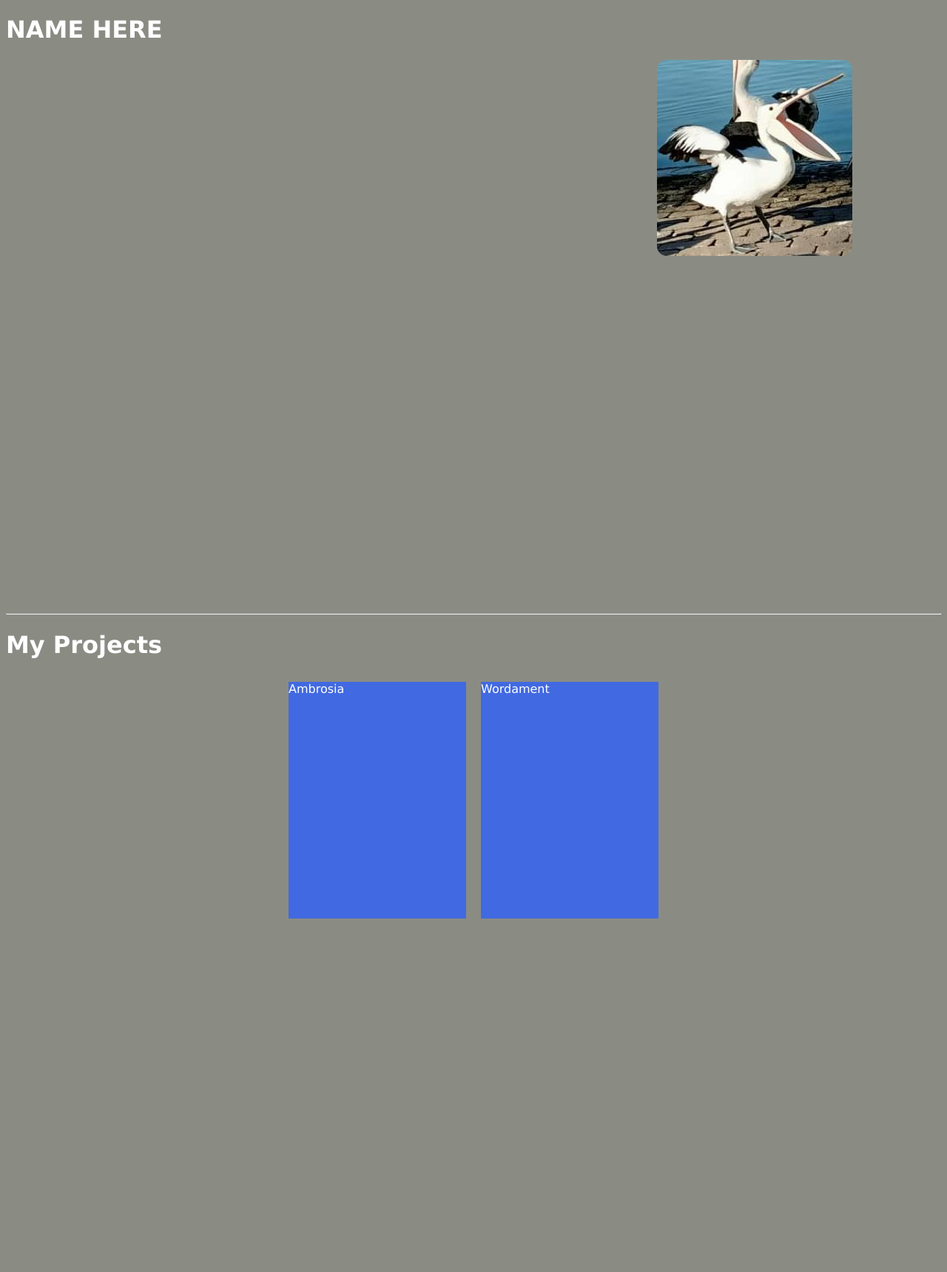
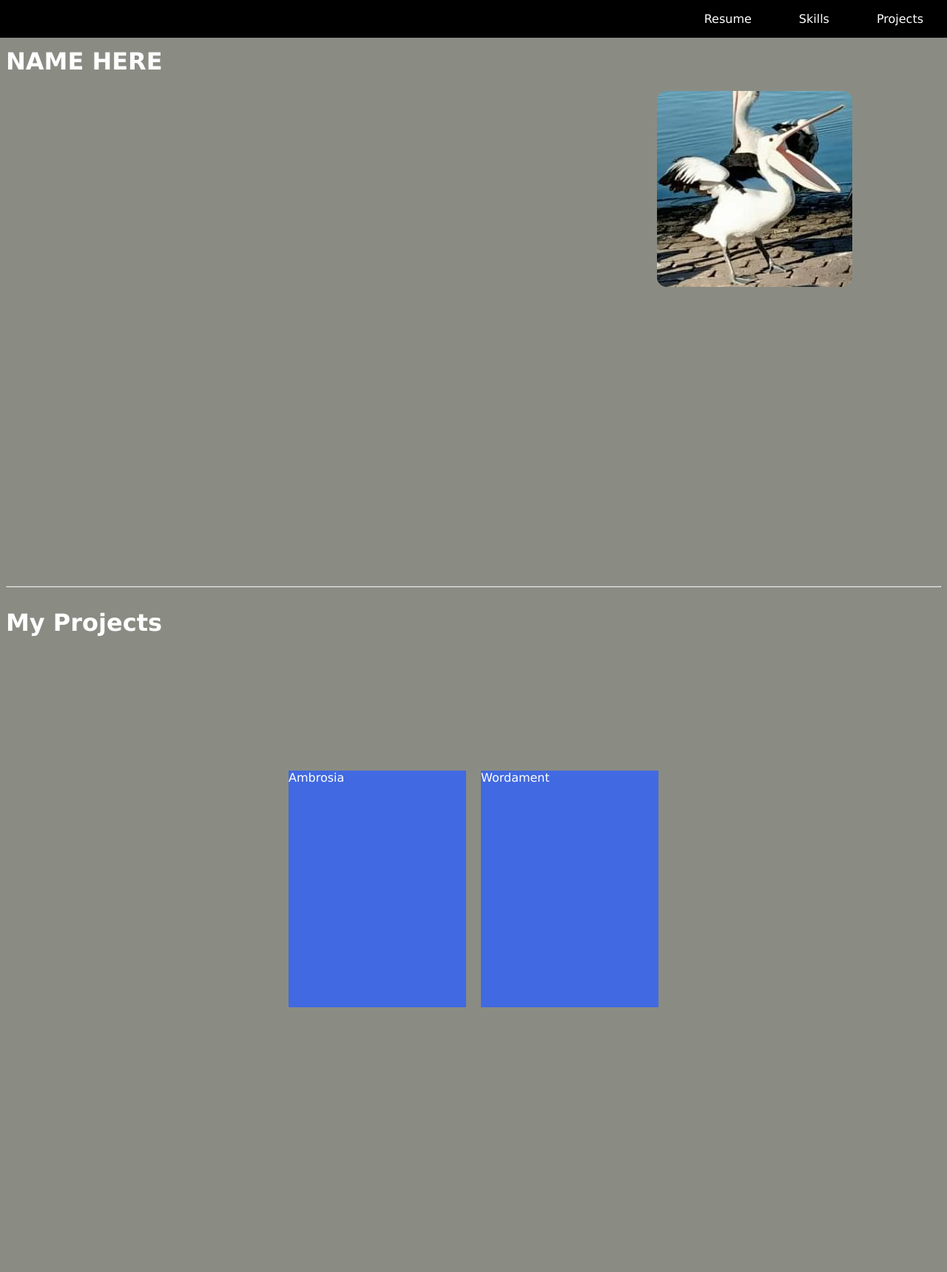
Before and after one commit to Leebecky/Leebecky.github.io, a PHP site: page / in a window 1280 px wide. Shown: the whole page at 74% size. After the commit the page ends 1362 px from the top, so only its background shows below. Run offline with PHP 8.4, Linux system fonts and the light colour scheme.

Commit message:
Added Navigation Bar
- navbar HTML code
- navbar CSS code

```diff
--- a/index.css
+++ b/index.css
@@ -3,19 +3,35 @@
     background-color: #8a8c84;
     color: white;
 }
-
-#profile, #projects {
-    width: 100%;
-    height: 100vh;
-    /* position: absolute; */
+a {
+    text-decoration: none;
+    color: white;
+}
+a:hover {
+    color: rebeccapurple;
+}
+nav {
+    background-color: black;
+    position: absolute;
     top: 0%;
     left: 0%;
+    width: 100%;
 }
 
-#projects {
+#navbar {
     display: flex;
-    flex-wrap: wrap;
-    justify-content: center;
+    justify-content: flex-end;
+}
+
+#navbar > li {
+    margin: 0em 2em;
+    list-style: none;
+}
+
+#profile{
+    width: 100%;
+    height: 90vh;
+    margin-top: 4em;
 }
 
 #profilePicture {
@@ -24,6 +40,21 @@
     right: 10%;
 }
 
+#projects {
+    height: 90vh;
+    display: flex;
+    flex-wrap: wrap;
+    justify-content: center;
+}
+
+#projects > h1 {
+    text-align: left;
+    position: relative;
+    display: block;
+    width: 100%;
+    height: fit-content;
+}
+
 .projectCard {
     background-color: royalblue;
     height: 20em;
--- a/index.html
+++ b/index.html
@@ -8,13 +8,20 @@
 </head>
 <body>
     <!-- Profile -->
+    <nav>
+        <ul id="navbar">
+            <li>Resume</li>
+            <li>Skills</li>
+            <li><a href="#projects" target="_self">Projects</a></li>
+        </ul>
+    </nav>
     <div id="profile">
          <h1>NAME HERE</h1>
          <img id="profilePicture" src="Quack.jpg" alt="picture of a pelican">
     </div>
   <hr>
-  <h1>My Projects</h1>
-    <div id="projects">
+  <div id="projects">
+    <h1>My Projects</h1>
 
         <div class="projectCard">
             Ambrosia
```
